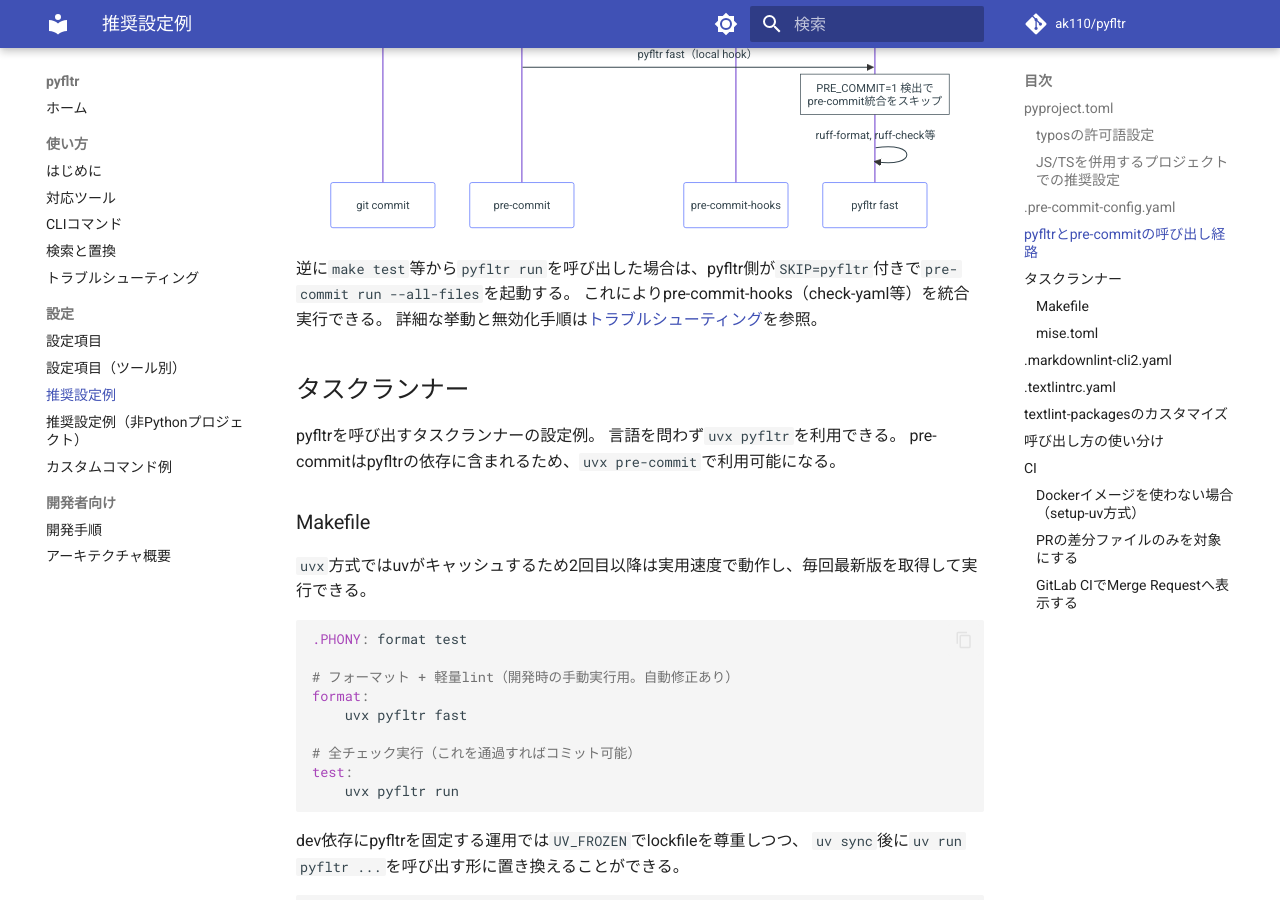
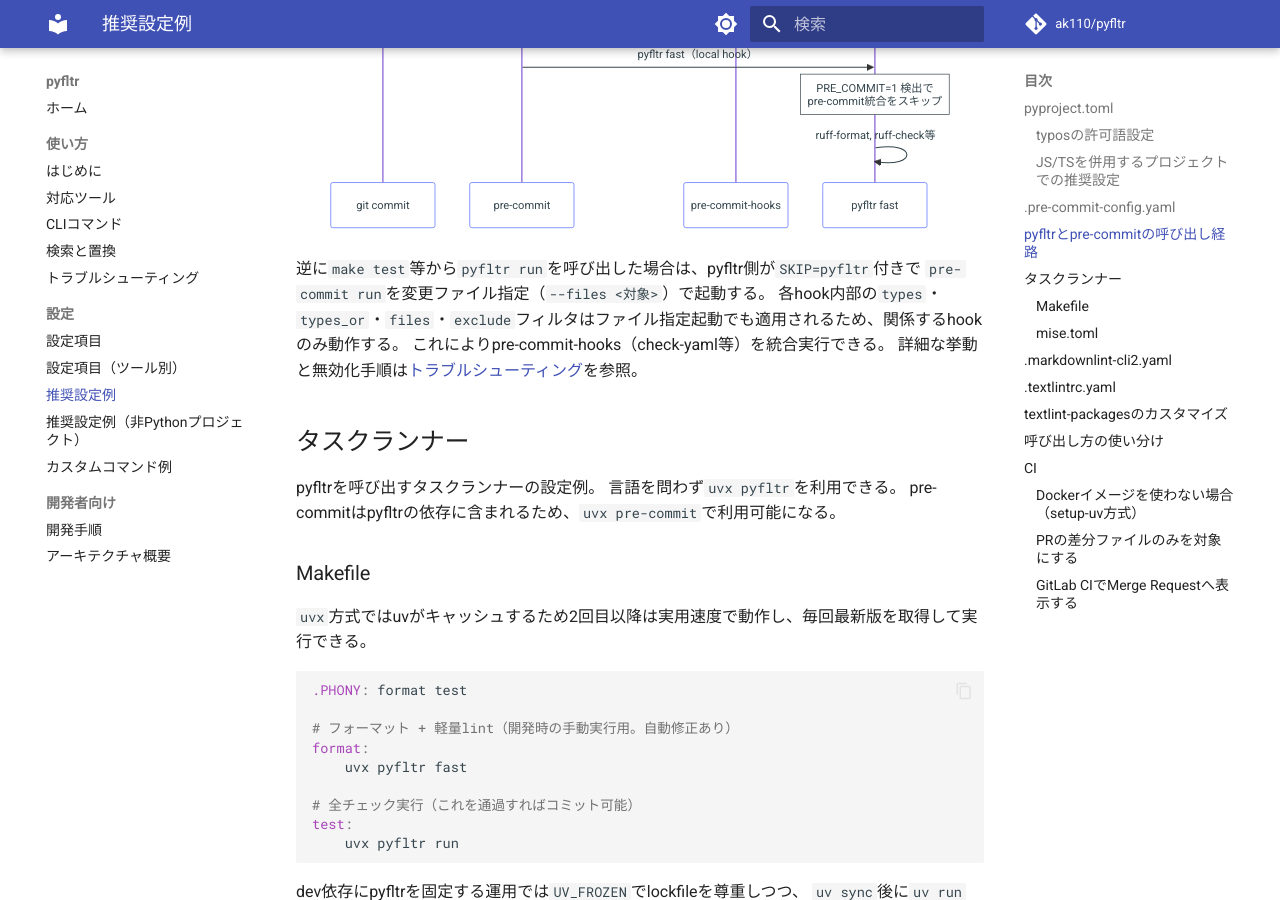
Before and after one commit to ak110/pyfltr, an MkDocs documentation site: the page built from docs/guide/recommended.md, in a window 1280 px wide and 900 px high, scrolled down 4842 px. Built offline with MkDocs 1.6.1 and Material for MkDocs 9.7.7, drawn with Linux system fonts in a browser that asks for light colours; comment, search, counter and statistics services are not loaded; some of the changed text lies outside the part shown.

Commit message:
feat: pre-commitを変更ファイル指定起動へ切り替えsmoke_dataをサブプロジェクト検出から除外する

````diff
--- a/docs/guide/recommended.md
+++ b/docs/guide/recommended.md
@@ -156,9 +156,9 @@ js-runner = "pnpm"
 ```
 
 `pnpm` / `npm` / `yarn` / `direct`では`textlint-packages`は無視される（`package.json`側でインストールする前提のため）。
-textlintのプリセットやルールも`package.json`の`devDependencies`で管理すること。
+textlintのプリセットやルールも`package.json`の`devDependencies`で管理する。
 
-詳細は[設定項目（ツール別）](configuration-tools.md)の「npm系ツール」を参照。
+詳細は[設定項目（ツール別）](configuration-tools.md)の「js-runner経由で実行するツール」を参照。
 
 ## .pre-commit-config.yaml
 
@@ -209,7 +209,9 @@ sequenceDiagram
     PF->>PF: ruff-format, ruff-check等
 ```
 
-逆に`make test`等から`pyfltr run`を呼び出した場合は、pyfltr側が`SKIP=pyfltr`付きで`pre-commit run --all-files`を起動する。
+逆に`make test`等から`pyfltr run`を呼び出した場合は、pyfltr側が`SKIP=pyfltr`付きで
+`pre-commit run`を変更ファイル指定（`--files <対象>`）で起動する。
+各hook内部の`types`・`types_or`・`files`・`exclude`フィルタはファイル指定起動でも適用されるため、関係するhookのみ動作する。
 これによりpre-commit-hooks（check-yaml等）を統合実行できる。
 詳細な挙動と無効化手順は[トラブルシューティング](troubleshooting.md)を参照。
 
--- a/pyproject.toml
+++ b/pyproject.toml
@@ -105,7 +105,11 @@ pylint-args = ["--jobs=4"]
 # tests/smoke_data/ 配下にはツール毎の最小サンプル（GitHub Actionsワークフロー・
 # Dockerfile・shellスクリプト等）を含むため、本リポのpyfltr対象から外す。
 # 当該ディレクトリの起動確認は tests/smoke_test.py が pyfltr CLIをsubprocess経由で呼んで実施する。
+# `extend-exclude`はファイル走査経路の除外、`subproject-exclude`はサブプロジェクト検出経路
+# （`pyproject.toml`存在の機械的検出）の除外で別仕組み。配下に複数の`pyproject.toml`を含むため、
+# モノレポ検出時に意図しないサブプロジェクトとして列挙されないよう両方に登録する。
 extend-exclude = ["tests/smoke_data"]
+subproject-exclude = ["smoke_data"]
 
 [tool.pylint."messages control"]
 disable = [
````
Also changed, not shown: docs/guide/configuration-tools.md (+4 -1 lines), docs/guide/configuration.md (+1 -1 lines), docs/guide/troubleshooting.md (+3 -3 lines), 4 other files.
